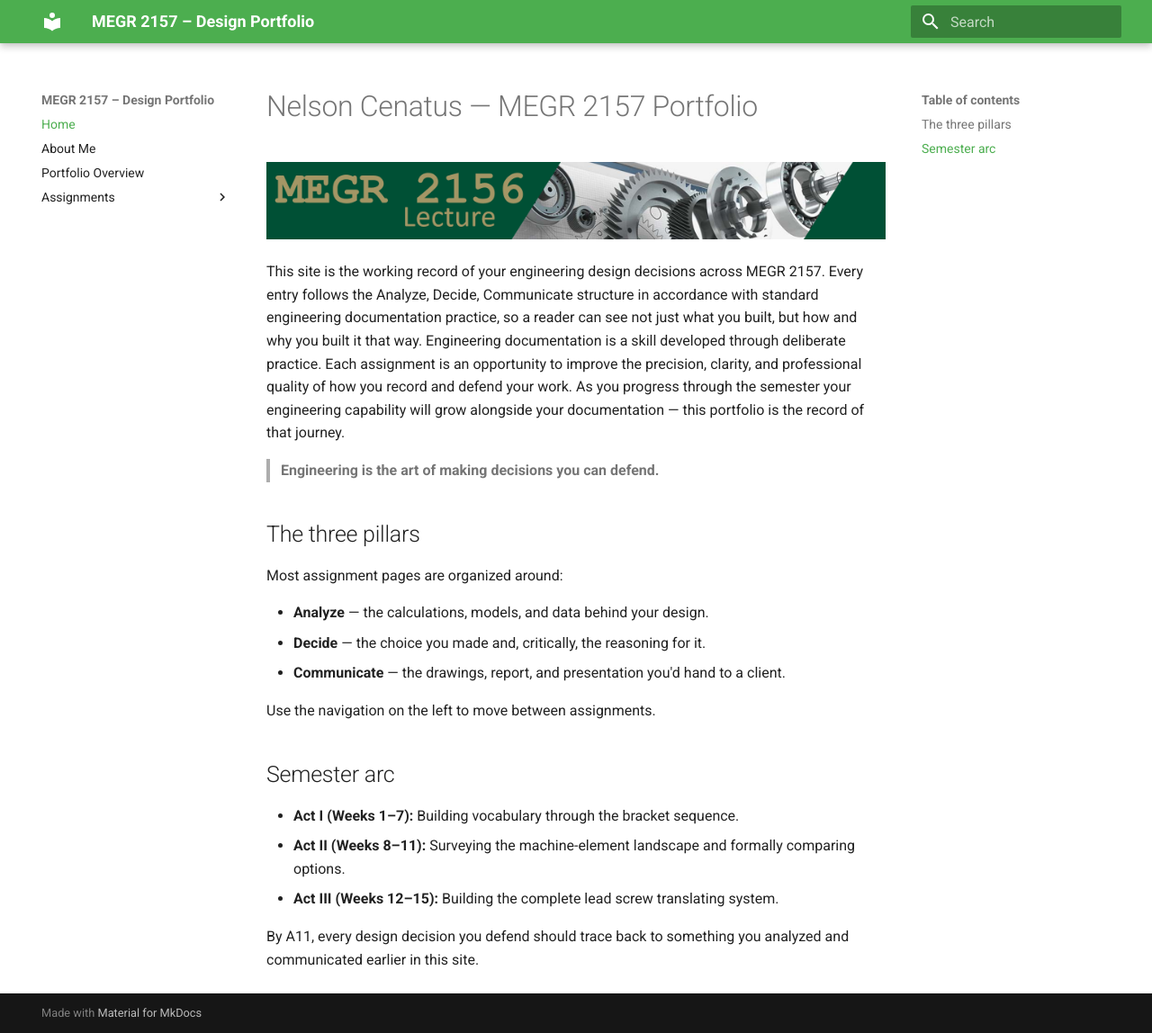
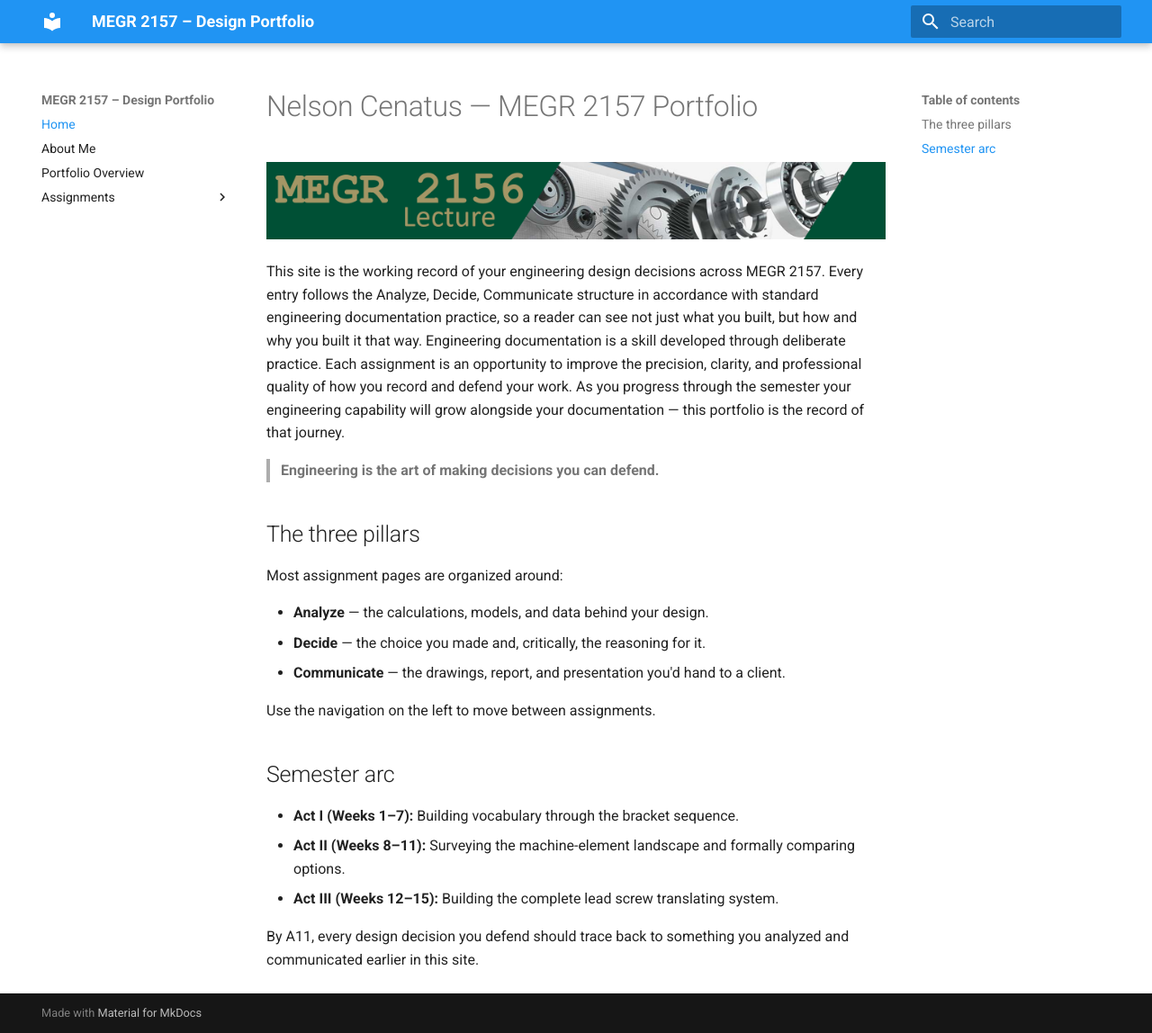
Before and after one commit to ncenatus/design-project-portfolio, an MkDocs documentation site: the page built from docs/index.md, in a window 1280 px wide and 1148 px high. Shown: the whole window at 90% size. Built offline with MkDocs 1.6.1 and Material for MkDocs 9.7.7, drawn with Linux system fonts in a browser that asks for light colours.

Commit message:
Update mkdocs.yml

```diff
--- a/mkdocs.yml
+++ b/mkdocs.yml
@@ -4,7 +4,8 @@ site_description: Design portfolio documentation, built with the Analyze / Decid
 theme:
   name: material
   palette:
-    primary: green
+    primary: blue
+    accent: light blue
   features:
     - navigation.instant
     - navigation.tracking
```
